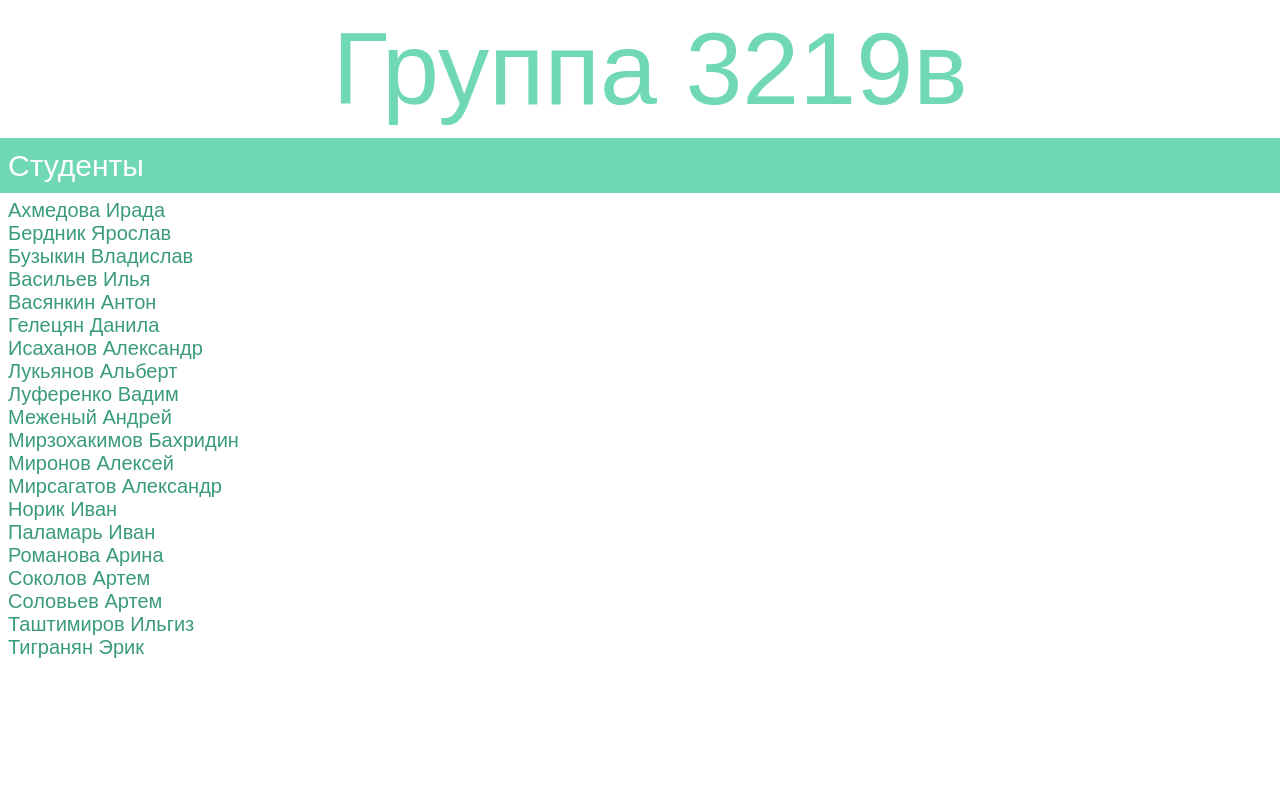
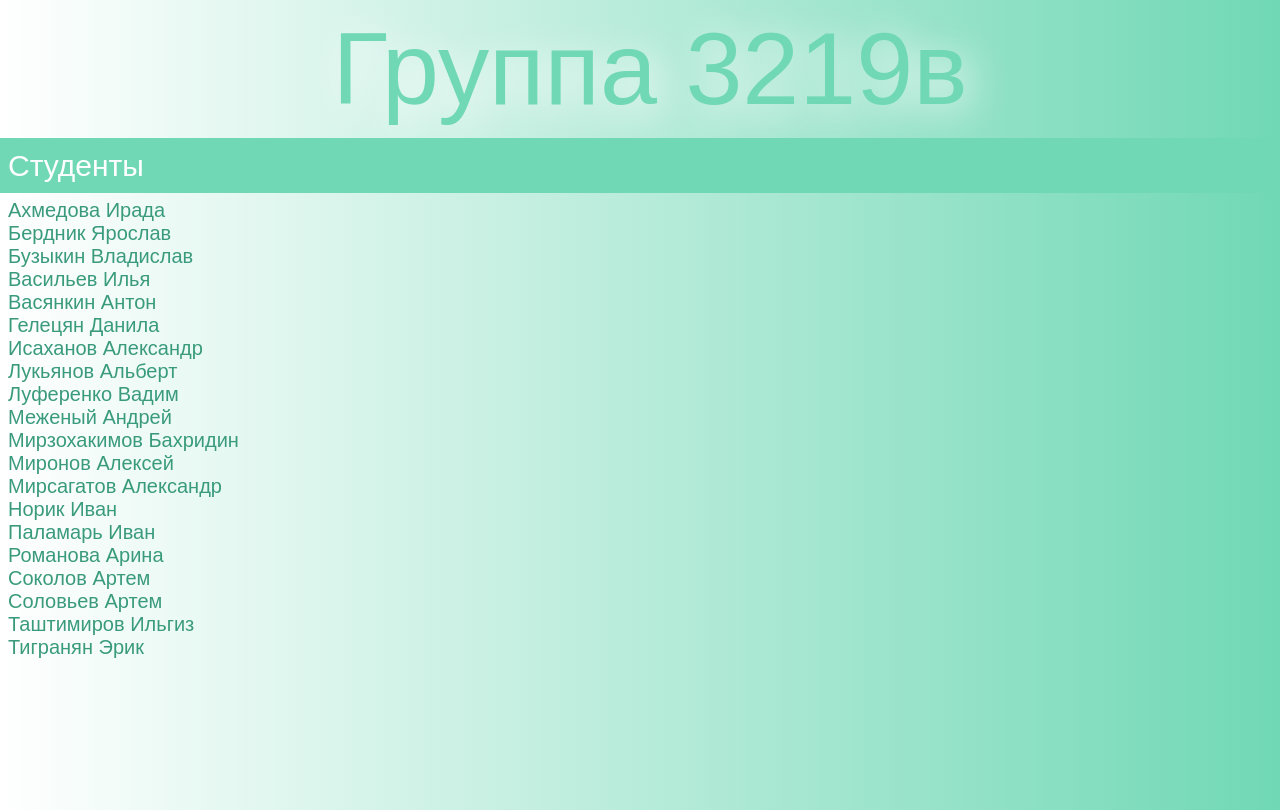
Before and after one commit to sp3-3219v/sp3-3219v.github.io, a plain HTML site: page index.html in a window 1280 px wide. Drawn offline with Linux system fonts and the light colour scheme.

Commit message:
+ gradients

```diff
--- a/index.html
+++ b/index.html
@@ -12,7 +12,11 @@
 
         }
         html, body{
-            width: 100%;
+            /* width: 100%; */
+            height: 100%;
+        }
+        body{
+            background: linear-gradient(90deg, rgb(255, 255, 255),rgb(112, 216, 181));
         }
         a {
             text-decoration: none;
@@ -25,6 +29,7 @@
             font-size: 8vw;
             color:  rgb(112, 216, 181);
             margin: 10px;
+            text-shadow: 0.5vw 0.5vw 3vw white;
         }
         .header{
             width: 100%;
```
